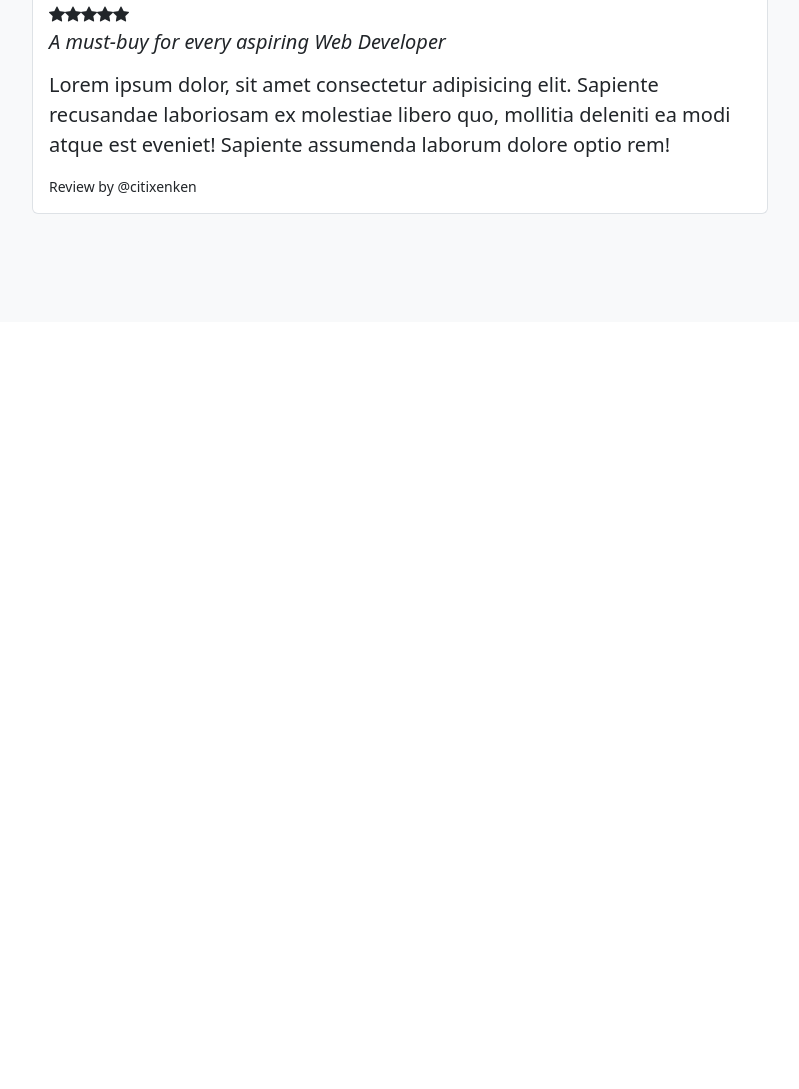
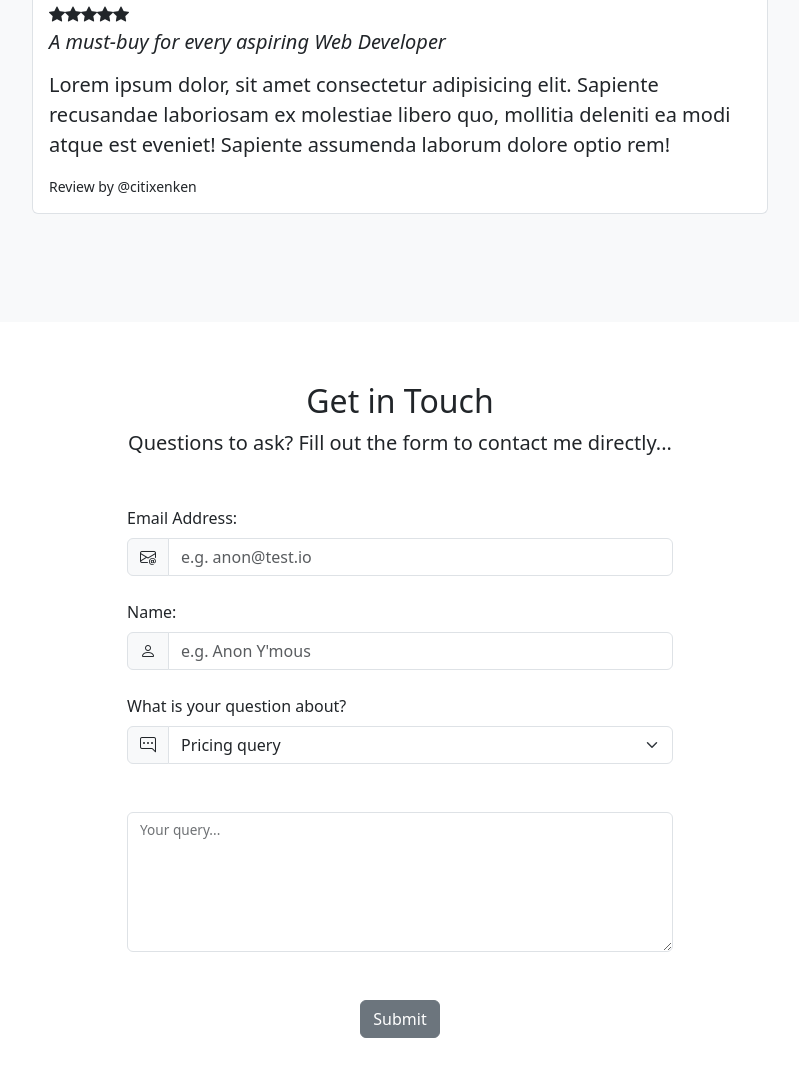
Before and after one commit to citixenken/bootstrap_5_refresher, a plain HTML site: page index.html in a window 1280 px wide. Shown: the part 3267-4356 px from the top of the page, without its empty margins (240-1039 px from the left). Before the commit the page ends 3589 px from the top, so only its background shows below. Drawn offline with nearby package versions, Linux system fonts and the light colour scheme.

Commit message:
working with forms

```diff
--- a/index.html
+++ b/index.html
@@ -449,7 +449,76 @@
     </section>
 
     <!-- contact form -->
+    <!-- form control, form label, form-select, input-group, input-gropu-text -->
+    <section id="contact">
+      <div class="container-lg">
+        <div class="text-center">
+          <h2>Get in Touch</h2>
+          <p class="lead">
+            Questions to ask? Fill out the form to contact me directly...
+          </p>
+        </div>
+        <div class="row justify-content-center my-5">
+          <div class="col-lg-6">
+            <form>
+              <label for="email" class="form-label">Email Address:</label>
+              <div class="mb-4 input-group">
+                <span class="input-group-text"
+                  ><i class="bi bi-envelope-at"></i
+                ></span>
+                <input
+                  type="email"
+                  class="form-control"
+                  id="email"
+                  placeholder="e.g. anon@test.io"
+                />
+              </div>
 
+              <label for="name" class="form-label">Name:</label>
+              <div class="mb-4 input-group">
+                <span class="input-group-text"
+                  ><i class="bi bi-person"></i
+                ></span>
+                <input
+                  type="text"
+                  class="form-control"
+                  id="name"
+                  placeholder="e.g. Anon Y'mous"
+                />
+              </div>
+
+              <label for="subject" class="form-label"
+                >What is your question about?</label
+              >
+              <div class="mb-4 input-group">
+                <span class="input-group-text"
+                  ><i class="bi bi-chat-right-dots"></i
+                ></span>
+                <select id="subject" class="form-select">
+                  <option value="pricing" selected>Pricing query</option>
+                  <option value="content">Content query</option>
+                  <option value="other">Other query</option>
+                </select>
+              </div>
+
+              <!-- floating label -->
+              <div class="form-floating my-5">
+                <textarea
+                  id="query"
+                  class="form-control"
+                  style="height: 140px"
+                ></textarea>
+                <label for="query">Your query...</label>
+              </div>
+
+              <div class="mb-5 text-center">
+                <button class="btn btn-secondary" type="submit">Submit</button>
+              </div>
+            </form>
+          </div>
+        </div>
+      </div>
+    </section>
     <!-- get updates / modal triggers -->
     <script
       src="https://cdn.jsdelivr.net/npm/bootstrap@5.3.0/dist/js/bootstrap.bundle.min.js"
```
